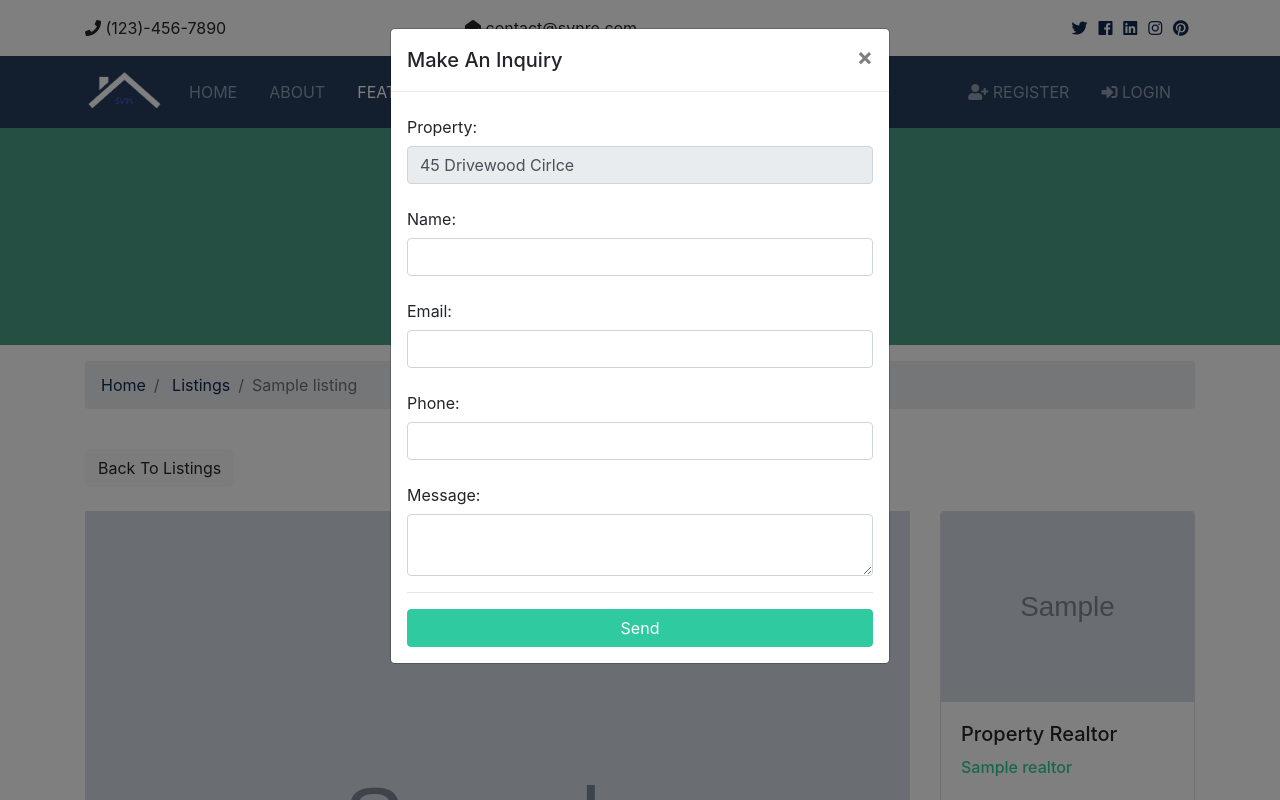
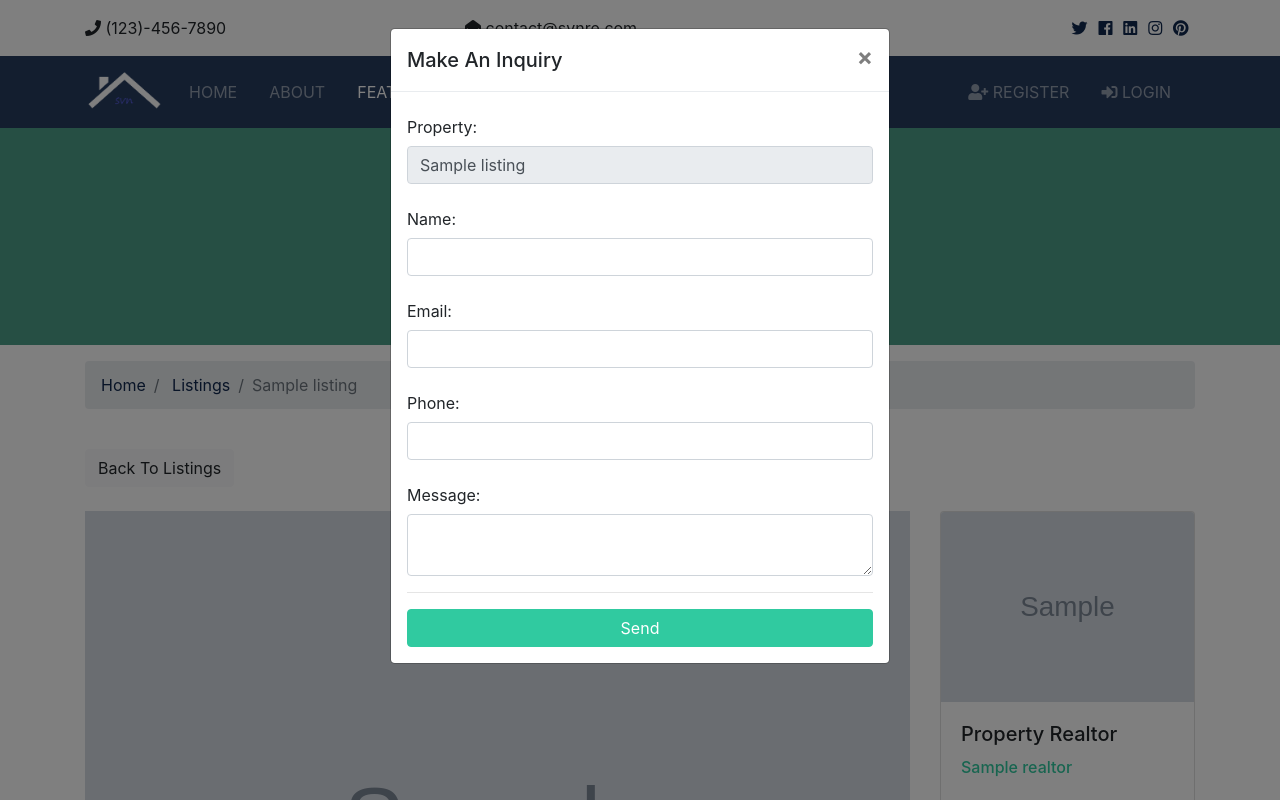
Before and after one commit to sujithvn/svnReal, a Django app: page /listings/1 in a window 1280 px wide, after a click on "Make An Inquiry". Run offline with Django 3.2, Linux system fonts and the light colour scheme; tables that the repository leaves empty hold one stand-in row (values such as "Sample post"); grey boxes marked "Sample" are stand-in pictures; some libraries are stand-ins or nearby versions.

Commit message:
L9.3-Contacts - Form prep

```diff
--- /dev/null
+++ b/contacts/urls.py
@@ -0,0 +1,6 @@
+from django.urls import path
+from . import views
+
+urlpatterns = [
+    path('contact', views.contact, name='contact')
+]
--- a/contacts/views.py
+++ b/contacts/views.py
@@ -1,3 +1,5 @@
 from django.shortcuts import render
 
-# Create your views here.
+
+def contact(request):
+    return
--- a/svnRE/urls.py
+++ b/svnRE/urls.py
@@ -22,5 +22,6 @@ urlpatterns = [
     path('', include('pages.urls')),
     path('accounts/', include('accounts.urls')),
     path('listings/', include('listings.urls')),
+    path('contacts/', include('contacts.urls')),
     path('admin/', admin.site.urls),
 ] + static(settings.MEDIA_URL, document_root=settings.MEDIA_ROOT)
--- a/templates/listings/listing.html
+++ b/templates/listings/listing.html
@@ -167,18 +167,28 @@
                 </button>
             </div>
             <div class="modal-body">
-                <form>
+                <form action="{% url 'contact' %}" method="POST">
+                    {% csrf_token %}
+                    {% if user.is_authenticated %}
+                    <input type="hidden" name="user_id" value="{{ user.id }}">
+                    {% else %}
+                    <input type="hidden" name="user_id" value="0">
+                    {% endif %}
+                    <input type="hidden" name="realtor_email" value="{{ listing.realtor.email }}">
+                    <input type="hidden" name="listing_id" value="{{ listing.id }}">
                     <div class="form-group">
                         <label for="property_name" class="col-form-label">Property:</label>
-                        <input type="text" name="listing" class="form-control" value="45 Drivewood Cirlce" disabled>
+                        <input type="text" name="listing" class="form-control" value="{{ listing.title }}" disabled>
                     </div>
                     <div class="form-group">
                         <label for="name" class="col-form-label">Name:</label>
-                        <input type="text" name="name" class="form-control" required>
+                        <input type="text" name="name" class="form-control" {% if user.is_authenticated %}
+                            value="{{ user.first_name }} {{ user.last_name }}" {% endif %} required>
                     </div>
                     <div class="form-group">
                         <label for="email" class="col-form-label">Email:</label>
-                        <input type="email" name="email" class="form-control" required>
+                        <input type="email" name="email" class="form-control" {% if user.is_authenticated %}
+                            value="{{ user.email }}" {% endif %} required>
                     </div>
                     <div class="form-group">
                         <label for="phone" class="col-form-label">Phone:</label>
```
